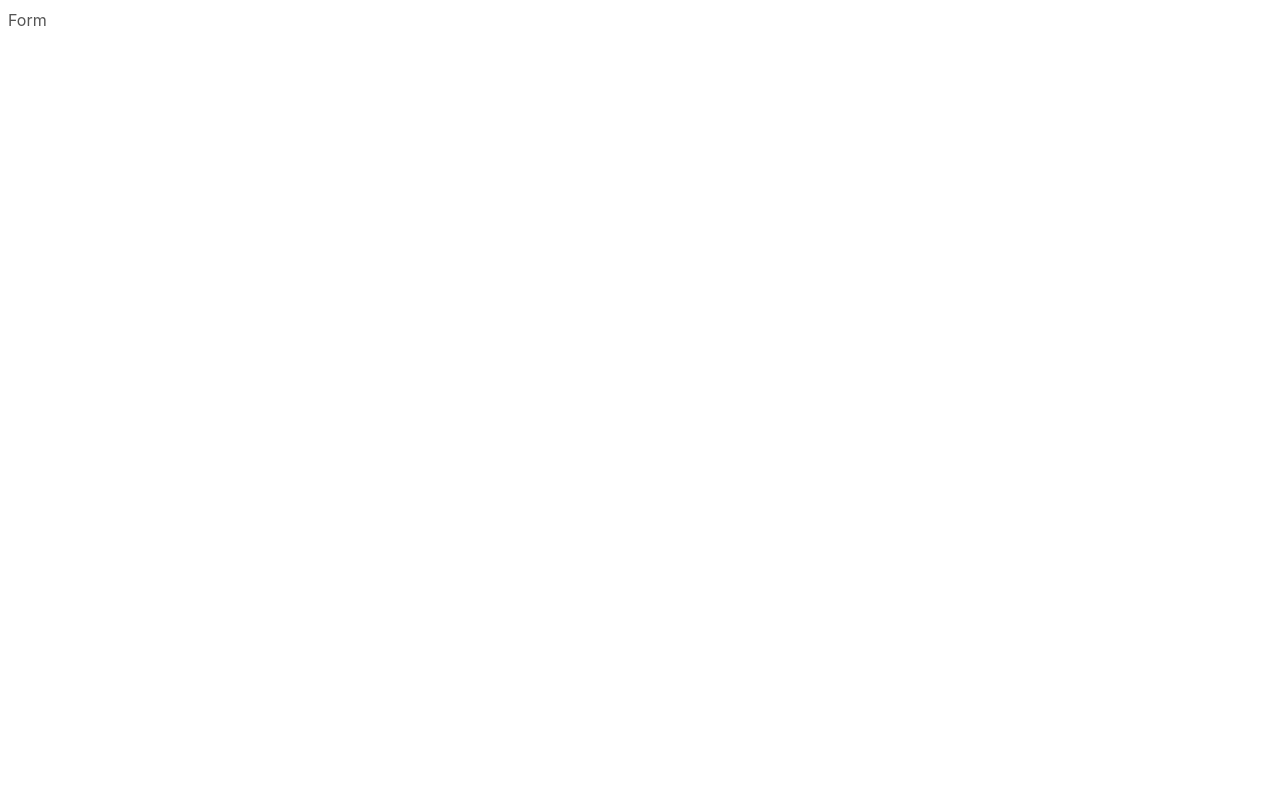
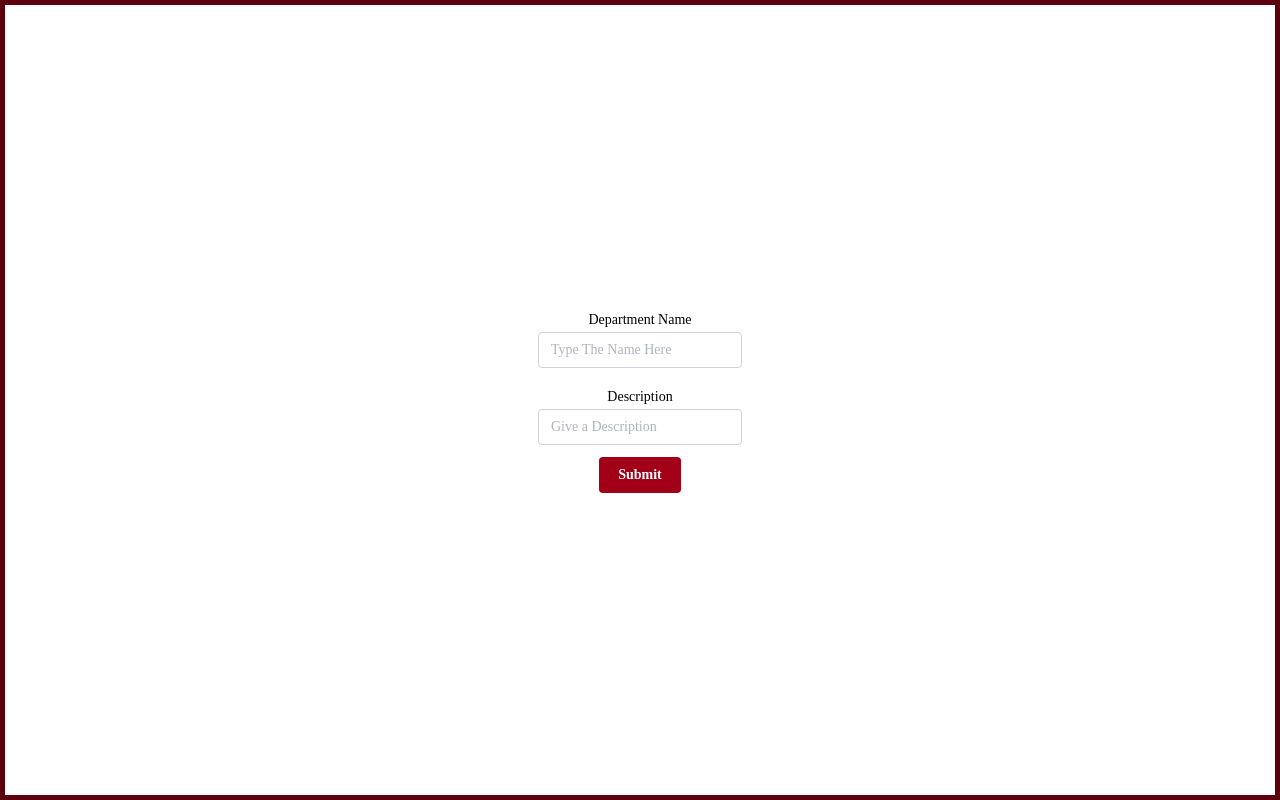
Before and after one commit to husamabusafa/department_management_project_for_learning, a React (Vite) app: page /form in a window 1280 px wide. Built offline with nearby package versions, Linux system fonts and the light colour scheme.

Commit message:
Update Form.tsx

```diff
--- a/src/pages/Form.tsx
+++ b/src/pages/Form.tsx
@@ -1,15 +1,66 @@
+import { useState } from "react";
+import { useForm } from "@mantine/form";
+import { TextInput, Button } from "@mantine/core";
+import "@mantine/core/styles.css";
+import "@mantine/core/styles/Button.css";
+function Form() {
+  const [] = useState("");
 
+  const form = useForm({
+    initialValues: {
+      deptName: "",
+      deptDescription: "",
+    },
+    validate: {
+      deptName: (value) =>
+        value.length == 0 ? "Name must not be empty!" : null,
+      deptDescription: (value) =>
+        value.length < 3 ? "Name must have at least 3 letters" : null,
+    },
+  });
 
-
-
-function Form() {
-
-
-
-    return <div>
-        Form
-    </div>
+  return (
+    <>
+      <form
+        onSubmit={form.onSubmit(console.log)}
+        style={{
+          border: "5px solid #5C000E",
+          position: "absolute",
+          textAlign: "center",
+          display: "flex",
+          flexDirection: "column",
+          height: "100%",
+          width: "100%",
+          alignItems: "center",
+          justifyContent: "center",
+          padding: "20px",
+          outlineStyle: "solid",
+        }}
+      >
+        <TextInput
+          label="Department Name"
+          placeholder="Type The Name Here"
+          key={form.key("deptName")}
+          {...form.getInputProps("deptName")}
+        />
+        <TextInput
+          label="Description"
+          placeholder="Give a Description"
+          mt="md"
+          key={form.key("deptDescription")}
+          {...form.getInputProps("deptDescription")}
+        />
+        <Button
+          mt="sm"
+          type="submit"
+          variant="filled"
+          color="#A10018"
+          style={{ color: "White" }}
+        >
+          Submit
+        </Button>
+      </form>
+    </>
+  );
 }
-
-
 export default Form;
```
